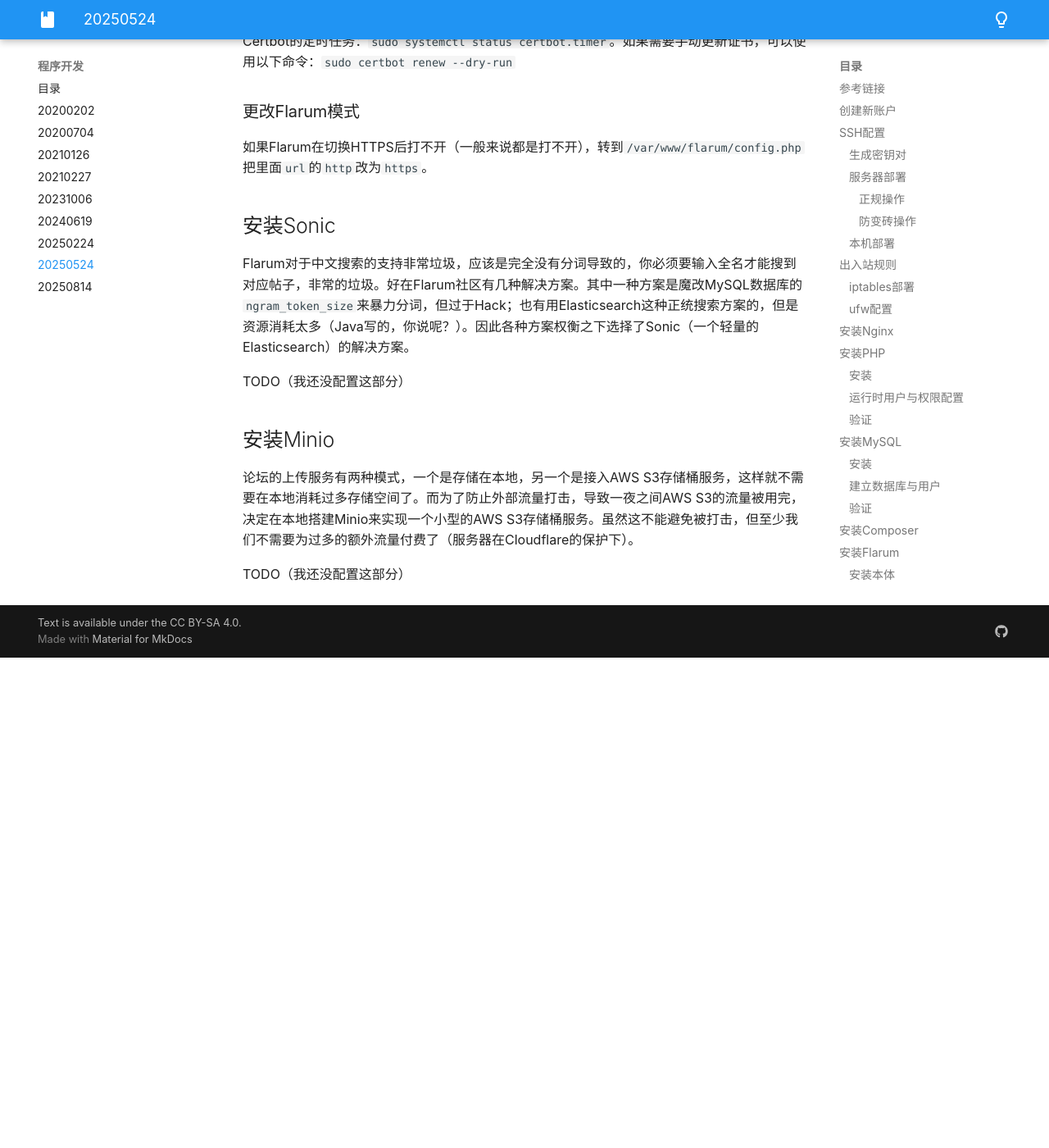
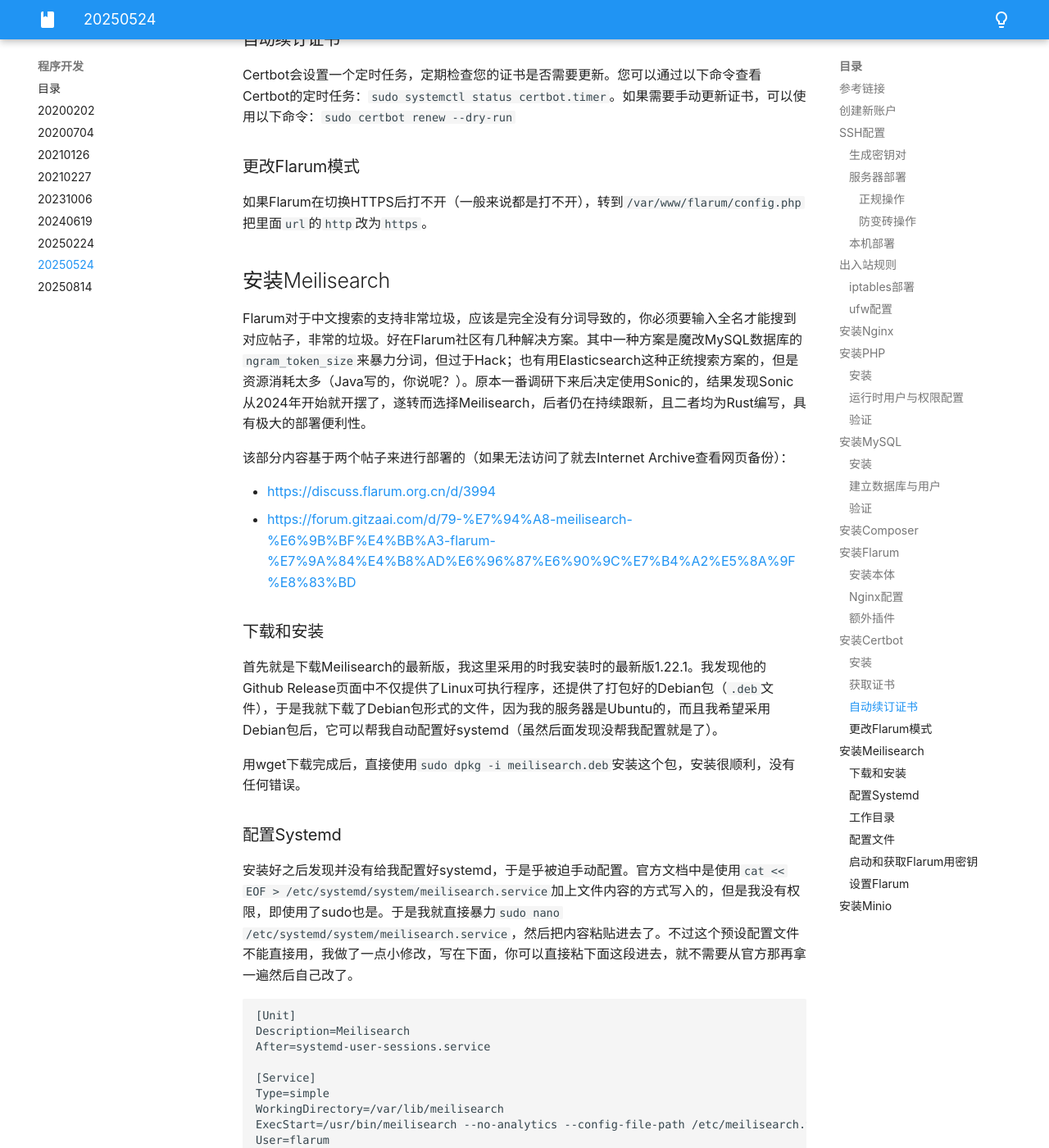
Before and after one commit to yyc12345/MyBlog, an MkDocs documentation site: the page built from docs/program/20250524.md, in a window 1280 px wide and 1400 px high, scrolled down 12711 px. Shown: the whole window at 82% size. Built offline with MkDocs 1.6.1 and Material for MkDocs 9.7.7, drawn with Linux system fonts in a browser that asks for light colours; before the commit the page ends 13513 px from its top, so only the background shows below that; some of the changed text lies outside the part shown.

Commit message:
update blog

````diff
--- a/docs/program/20250524.md
+++ b/docs/program/20250524.md
@@ -403,6 +403,8 @@ server {
 * `league/flysystem-aws-s3-v3:"1.*"`：以AWS S3协议存储用户上传的文件。
 * `the-turk/flarum-stickiest:"^3.0.0"`：超级置顶，解决Flarum默认置顶看完之后会不在第一位的设计问题。
 * `wvbdev/tieba-stickers`：贴吧表情。
+* `meilisearch/meilisearch-php:"0.23.*"`：Meilisearch插件的依赖
+* `clarkwinkelmann/flarum-ext-scout`：Meilisearch插件
 
 ## 安装Certbot
 
@@ -428,11 +430,81 @@ Certbot会设置一个定时任务，定期检查您的证书是否需要更新
 
 如果Flarum在切换HTTPS后打不开（一般来说都是打不开），转到`/var/www/flarum/config.php`把里面`url`的`http`改为`https`。
 
-## 安装Sonic
+## 安装Meilisearch
 
-Flarum对于中文搜索的支持非常垃圾，应该是完全没有分词导致的，你必须要输入全名才能搜到对应帖子，非常的垃圾。好在Flarum社区有几种解决方案。其中一种方案是魔改MySQL数据库的`ngram_token_size`来暴力分词，但过于Hack；也有用Elasticsearch这种正统搜索方案的，但是资源消耗太多（Java写的，你说呢？）。因此各种方案权衡之下选择了Sonic（一个轻量的Elasticsearch）的解决方案。
+Flarum对于中文搜索的支持非常垃圾，应该是完全没有分词导致的，你必须要输入全名才能搜到对应帖子，非常的垃圾。好在Flarum社区有几种解决方案。其中一种方案是魔改MySQL数据库的`ngram_token_size`来暴力分词，但过于Hack；也有用Elasticsearch这种正统搜索方案的，但是资源消耗太多（Java写的，你说呢？）。原本一番调研下来后决定使用Sonic的，结果发现Sonic从2024年开始就开摆了，遂转而选择Meilisearch，后者仍在持续跟新，且二者均为Rust编写，具有极大的部署便利性。
 
-TODO（我还没配置这部分）
+该部分内容基于两个帖子来进行部署的（如果无法访问了就去Internet Archive查看网页备份）：
+
+* https://discuss.flarum.org.cn/d/3994
+* https://forum.gitzaai.com/d/79-%E7%94%A8-meilisearch-%E6%9B%BF%E4%BB%A3-flarum-%E7%9A%84%E4%B8%AD%E6%96%87%E6%90%9C%E7%B4%A2%E5%8A%9F%E8%83%BD
+
+### 下载和安装
+
+首先就是下载Meilisearch的最新版，我这里采用的时我安装时的最新版1.22.1。我发现他的Github Release页面中不仅提供了Linux可执行程序，还提供了打包好的Debian包（`.deb`文件），于是我就下载了Debian包形式的文件，因为我的服务器是Ubuntu的，而且我希望采用Debian包后，它可以帮我自动配置好systemd（虽然后面发现没帮我配置就是了）。
+
+用wget下载完成后，直接使用`sudo dpkg -i meilisearch.deb`安装这个包，安装很顺利，没有任何错误。
+
+### 配置Systemd
+
+安装好之后发现并没有给我配置好systemd，于是乎被迫手动配置。官方文档中是使用`cat << EOF > /etc/systemd/system/meilisearch.service`加上文件内容的方式写入的，但是我没有权限，即使用了sudo也是。于是我就直接暴力`sudo nano /etc/systemd/system/meilisearch.service`，然后把内容粘贴进去了。不过这个预设配置文件不能直接用，我做了一点小修改，写在下面，你可以直接粘下面这段进去，就不需要从官方那再拿一遍然后自己改了。
+
+```
+[Unit]
+Description=Meilisearch
+After=systemd-user-sessions.service
+
+[Service]
+Type=simple
+WorkingDirectory=/var/lib/meilisearch
+ExecStart=/usr/bin/meilisearch --no-analytics --config-file-path /etc/meilisearch.toml
+User=flarum
+Group=flarum
+Restart=on-failure
+
+[Install]
+WantedBy=multi-user.target
+```
+
+主要改动的部分是以下几点：
+
+* `User`和`Group`从`meilisearch`改为了我自己的用户`flarum`，因为这俩用户并不存在，后文在改文件夹权限的时候会提示无效用户，索性改成自己得了。
+* `--no-analytics`选项用于关闭Meilisearch的匿名数据收集。
+* Meilisearch可执行路径改为了`/usr/bin/meilisearch`，因为在我服务器上就是这个位置，可以用`whereis meilisearch`来确定具体位置在哪。
+* `WorkingDirectory`没改，但是很重要。Meilisearch的数据都会放在这里（如果不改配置文件的情况下），这个目录我们一会再新建。
+
+### 工作目录
+
+转到`/var/lib`，使用`sudo mkdir meilisearch`新建文件夹。然后立即使用`sudo chown -R flarum:flarum /var/lib/meilisearch`将文件夹所有者转给自己，因为默认所有者是root。如果你需要用其他用户来运行Meilisearch，就转给运行的用户，然后把自己加到那个用户组里，不然Meilisearch会缺权限。
+
+### 配置文件
+
+首先根据官网上的文档，执行`curl https://raw.githubusercontent.com/meilisearch/meilisearch/latest/config.toml > /etc/meilisearch.toml`（权限不足就先输出到别的地方然后`sudo mv`进去），把预设配置文件下载下来。然后使用`sudo nano /etc/meilisearch.toml`更改它，主要注重这些项目：
+
+* `env`：一定要改为`production`
+* `http_addr`：除非端口冲突，不然一般不需要改。
+* `master_key`：Meilisearch的主密钥，一定要设置。你可以**在工作目录下**（不然你就等着一大堆垃圾文件输出到你当前目录吧）直接执行`meilisearch`，它会给你在输出中给你自动生成一个安全的主密钥，可以直接拿来用。
+* `no_analytics`：设置为`true`好像也能禁用数据收集呢（我写这篇文章的时候才发现，那我之前改命令行干嘛）？
+
+### 启动和获取Flarum用密钥
+
+执行`sudo systemctl enable meilisearch`设置开机启动，执行`sudo systemctl start meilisearch`启动Meilisearch。
+
+然后按照教程，执行如下命令（把`MASTER_KEY`换成上一步中的主密钥）：
+
+```sh
+curl \
+  -X GET 'http://localhost:7700/keys' \
+  -H 'Authorization: Bearer MASTER_KEY'
+```
+
+然后就能得到一个JSON输出，简单拿出来格式化一下，找到名为`Default Admin API Key`里面的`key`的对应值，就是一会要填入的密钥。
+
+### 设置Flarum
+
+配合Meilisearch的相关插件在上一步已经安装完毕了，所以可以直接进入Flarum后台，启用Scout Search扩展。Driver选择Meilisearch；Index name prefix (optional)随便填，我填了`blc`；Meilisearch Host填写主机端口，这里因为我没改默认端口所以保持默认即可；Meilisearch Key填写为上一步获取的密钥。然后应用就可以了。
+
+最后转到服务器SSH中，在Flarum论坛根目录下执行`php flarum scout:import-all`，把当前现有的数据导入到Meilisearch中。
 
 ## 安装Minio
 
````
